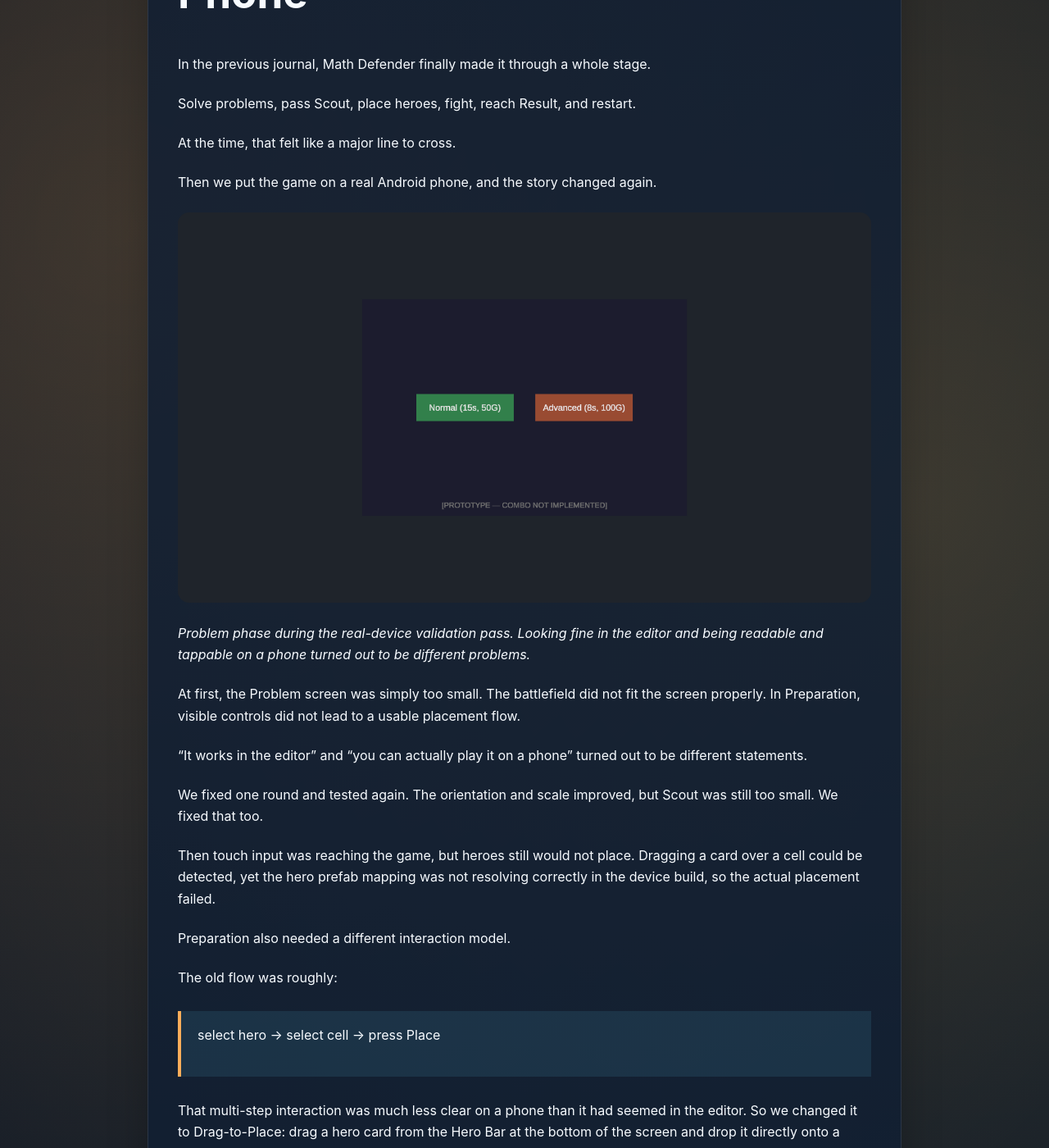
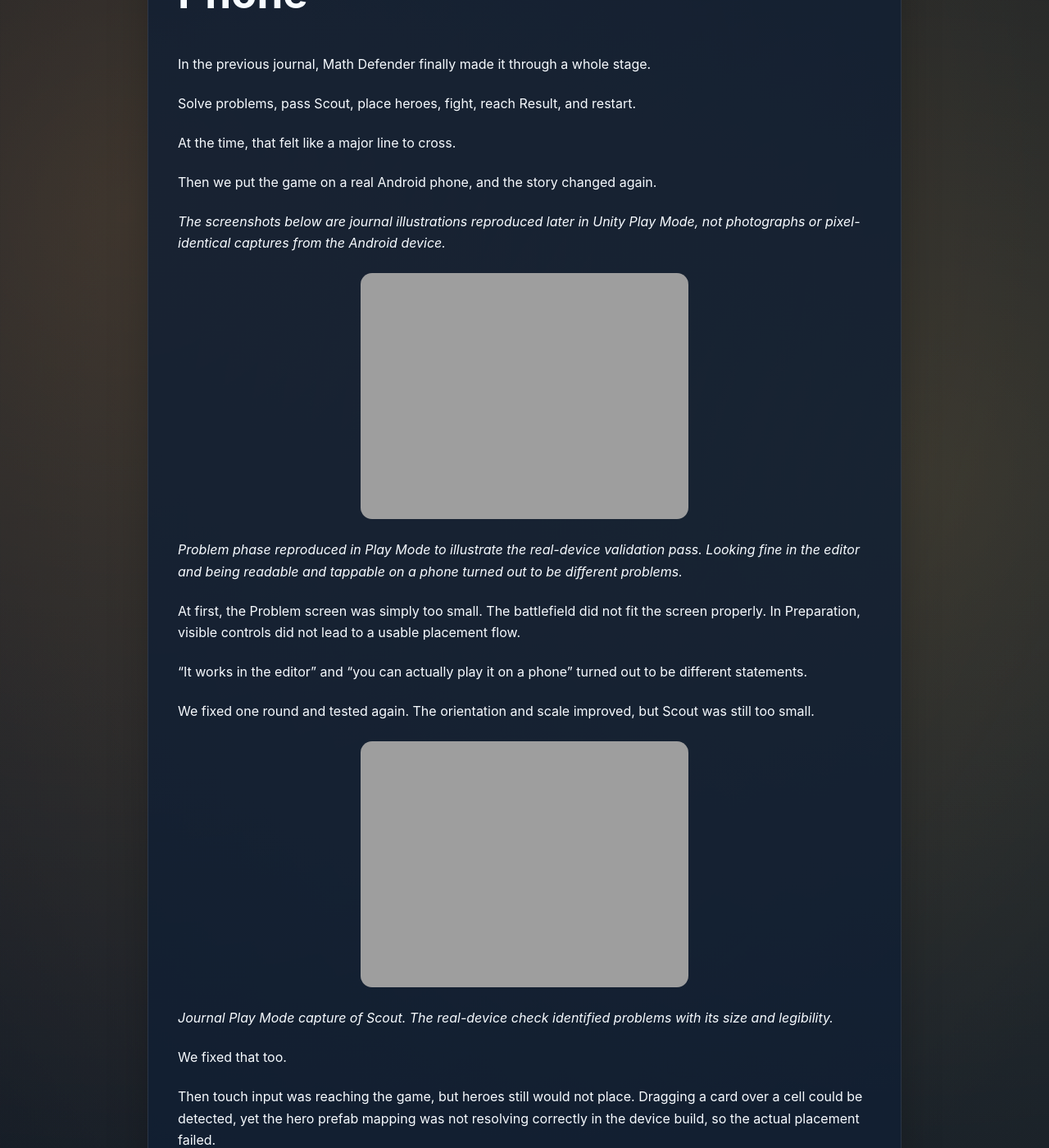
Before and after one commit to fiverocksgames/math-defender, a Jekyll site: the page built from _math_defender_journals/2026-09-11-real-device-vertical-slice-en.md, in a window 1280 px wide and 1400 px high, scrolled down 285 px. Shown: the whole window at 82% size. Built offline with Jekyll 4.4.1, drawn with Linux system fonts in a browser that asks for light colours; some of the changed text lies outside the part shown.

Commit message:
docs(journal): reference runtime Play Mode captures in English entry / 영어 저널 캡처 교체

```diff
--- a/_math_defender_journals/2026-09-11-real-device-vertical-slice-en.md
+++ b/_math_defender_journals/2026-09-11-real-device-vertical-slice-en.md
@@ -21,9 +21,11 @@ At the time, that felt like a major line to cross.
 
 Then we put the game on a real Android phone, and the story changed again.
 
-![Math Defender Problem screen after the real-device UI pass](https://fiverocksgames.github.io/math-defender/assets/journals/2026-09-11/problem.png)
+*The screenshots below are journal illustrations reproduced later in Unity Play Mode, not photographs or pixel-identical captures from the Android device.*
 
-*Problem phase during the real-device validation pass. Looking fine in the editor and being readable and tappable on a phone turned out to be different problems.*
+![Math Defender Problem screen after the real-device UI pass](https://fiverocksgames.github.io/math-defender/assets/journals/2026-09-11/problem-388c8bd4.png)
+
+*Problem phase reproduced in Play Mode to illustrate the real-device validation pass. Looking fine in the editor and being readable and tappable on a phone turned out to be different problems.*
 
 At first, the Problem screen was simply too small.
 The battlefield did not fit the screen properly.
@@ -33,6 +35,11 @@ In Preparation, visible controls did not lead to a usable placement flow.
 
 We fixed one round and tested again.
 The orientation and scale improved, but Scout was still too small.
+
+![Scout phase reproduced in Play Mode](https://fiverocksgames.github.io/math-defender/assets/journals/2026-09-11/scout-388c8bd4.png)
+
+*Journal Play Mode capture of Scout. The real-device check identified problems with its size and legibility.*
+
 We fixed that too.
 
 Then touch input was reaching the game, but heroes still would not place.
@@ -47,7 +54,7 @@ The old flow was roughly:
 That multi-step interaction was much less clear on a phone than it had seemed in the editor.
 So we changed it to Drag-to-Place: drag a hero card from the Hero Bar at the bottom of the screen and drop it directly onto a battlefield cell.
 
-![Preparation screen with direct drag-to-place from the Hero Bar](https://fiverocksgames.github.io/math-defender/assets/journals/2026-09-11/preparation.png)
+![Preparation screen with direct drag-to-place from the Hero Bar](https://fiverocksgames.github.io/math-defender/assets/journals/2026-09-11/preparation-388c8bd4.png)
 
 *Preparation phase after the interaction change. Instead of several taps, a hero card moves directly from the Hero Bar onto a battlefield cell.*
 
@@ -76,16 +83,16 @@ Then, on September 11, we ran the latest build on a real Android device again.
 We dragged heroes into place,
 started Battle,
 
-![Battle screen after a successful real-device placement flow](https://fiverocksgames.github.io/math-defender/assets/journals/2026-09-11/battle.png)
+![Battle screen after a successful real-device placement flow](https://fiverocksgames.github.io/math-defender/assets/journals/2026-09-11/battle-388c8bd4.png)
 
-*Battle phase. The real-device pass verified that placement could lead all the way into an actual battle.*
+*Battle phase reproduced in Play Mode. The separate real-device pass verified that placement could lead all the way into an actual battle.*
 
 reached Result,
 and pressed Restart Stage.
 
-![Result screen used to verify the restart path](https://fiverocksgames.github.io/math-defender/assets/journals/2026-09-11/result.png)
+![Result screen used to verify the restart path](https://fiverocksgames.github.io/math-defender/assets/journals/2026-09-11/result-388c8bd4.png)
 
-*Result phase. The acceptance check did not stop here: Restart Stage also had to return to a clean Problem state.*
+*Result phase reproduced in Play Mode. The separate device acceptance check also required Restart Stage to return to a clean Problem state.*
 
 The game returned to a clean Problem state.
 
```
